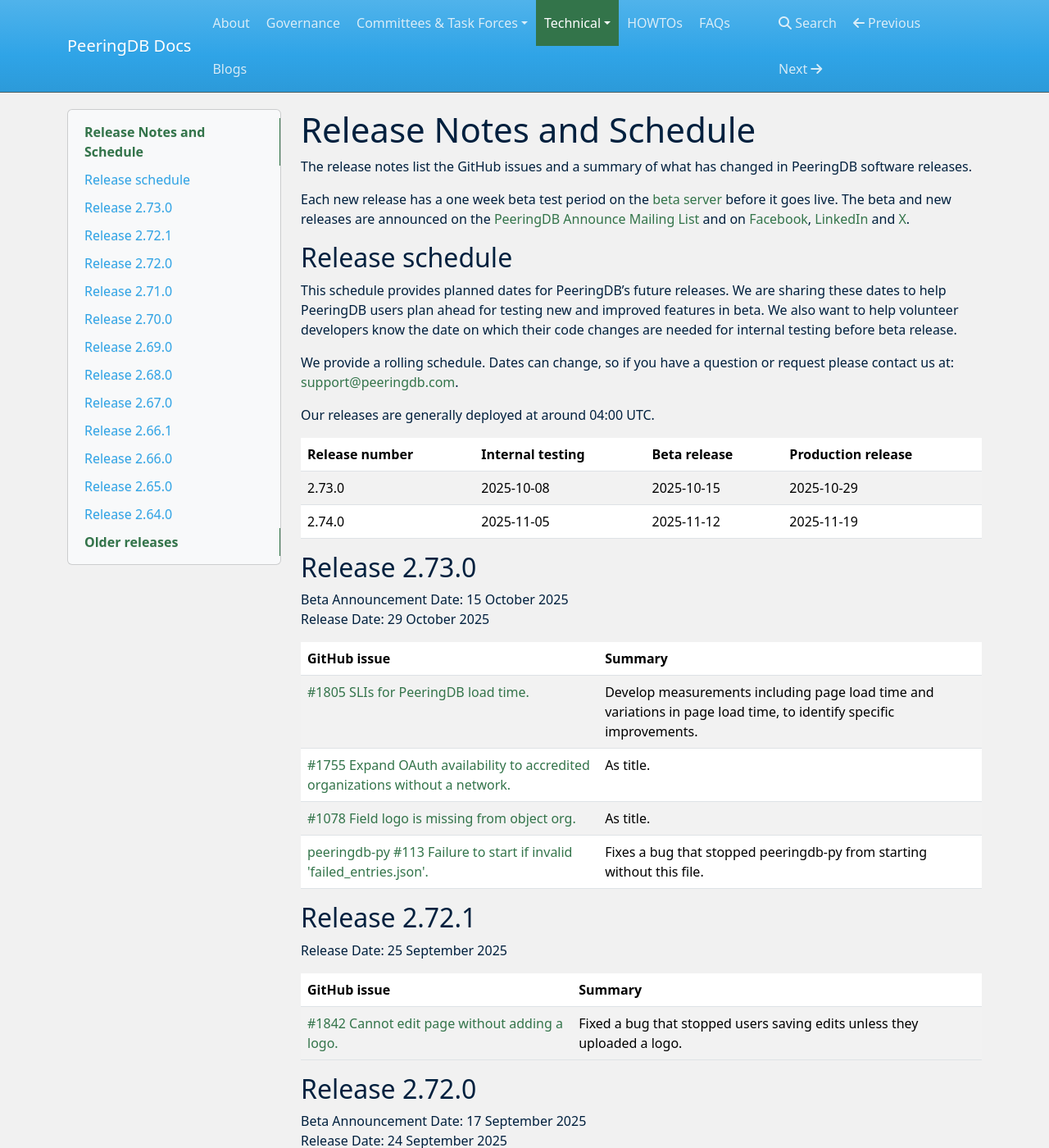
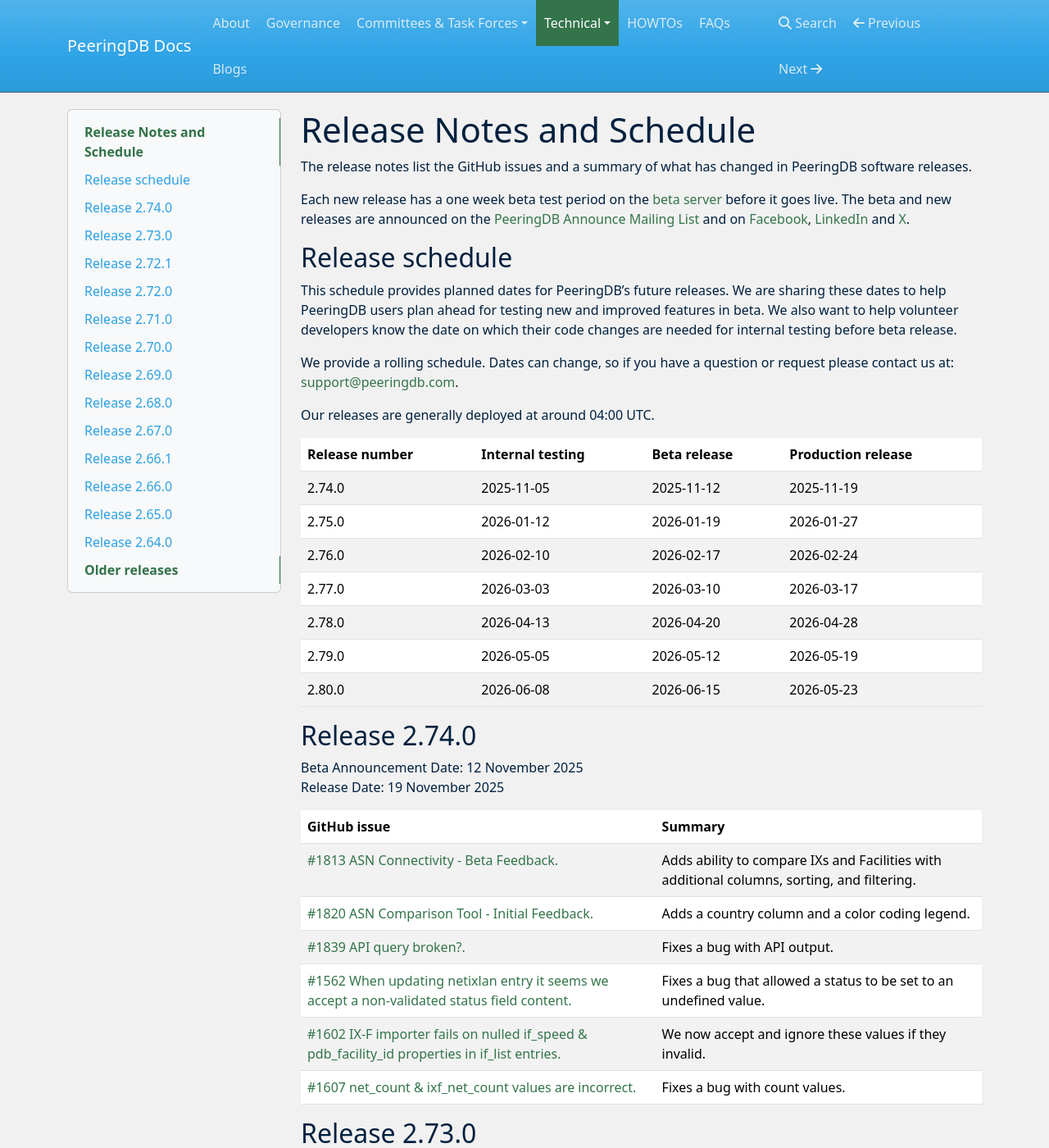
Before and after one commit to peeringdb/docs, an MkDocs documentation site: the page built from docs/release_notes/index.md, in a window 1280 px wide and 1400 px high. Shown: the whole window at 82% size. Built offline with MkDocs 1.6.1, drawn with Linux system fonts in a browser that asks for light colours; nearby versions of some CDN libraries.

Commit message:
2.74.0 release notes and blog (#396)
Release notes for 2.74.0 and a blog post on the improved ASN comparison feature with screenshot

```diff
--- a/docs/release_notes/index.md
+++ b/docs/release_notes/index.md
@@ -14,8 +14,28 @@
 
 | **Release number** | **Internal testing** | **Beta release** | **Production release** |
 | -------------- | ---------------- | ------------ | ------------------ |
-| 2.73.0 | 2025-10-08 | 2025-10-15 | 2025-10-29 |
 | 2.74.0 | 2025-11-05 | 2025-11-12 | 2025-11-19 |
+| 2.75.0 | 2026-01-12 | 2026-01-19 | 2026-01-27 |
+| 2.76.0 | 2026-02-10 | 2026-02-17 | 2026-02-24 |
+| 2.77.0 | 2026-03-03 | 2026-03-10 | 2026-03-17 |
+| 2.78.0 | 2026-04-13 | 2026-04-20 | 2026-04-28 |
+| 2.79.0 | 2026-05-05 | 2026-05-12 | 2026-05-19 |
+| 2.80.0 | 2026-06-08 | 2026-06-15 | 2026-05-23 |
+
+## Release 2.74.0
+
+Beta Announcement Date: 12 November 2025
+Release Date: 19 November 2025
+
+| **GitHub issue** | **Summary** |
+| ----------------- | ----------- |
+| [#1813 ASN Connectivity - Beta Feedback.](https://github.com/peeringdb/peeringdb/issues/1813) | Adds ability to compare IXs and Facilities with additional columns, sorting, and filtering.|
+| [#1820 ASN Comparison Tool - Initial Feedback.](https://github.com/peeringdb/peeringdb/issues/1820) | Adds a country column and a color coding legend.|
+| [#1839 API query broken?.](https://github.com/peeringdb/peeringdb/issues/1839) | Fixes a bug with API output.|
+| [#1562 When updating netixlan entry it seems we accept a non-validated status field content.](https://github.com/peeringdb/peeringdb/issues/1562) | Fixes a bug that allowed a status to be set to an undefined value.|
+| [#1602 IX-F importer fails on nulled if_speed & pdb_facility_id properties in if_list entries.](https://github.com/peeringdb/peeringdb/issues/1602) | We now accept and ignore these values if they invalid.|
+| [#1607 net_count & ixf_net_count values are incorrect.](https://github.com/peeringdb/peeringdb/issues/1607) | Fixes a bug with count values.|
+
 
 ## Release 2.73.0
 
```
Also changed, not shown: docs/blog/more_asn_comparisons.md (added, +21 -0 lines), docs/blog/images/improved_asn_comparison.png (added).
